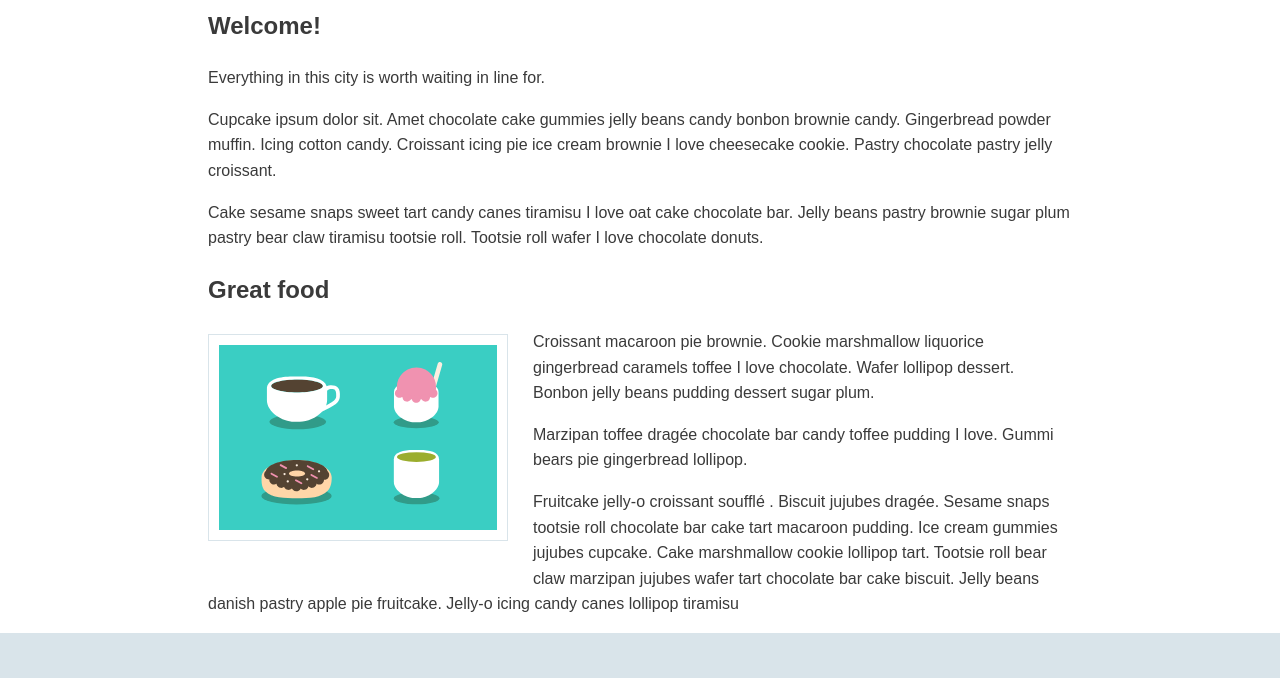
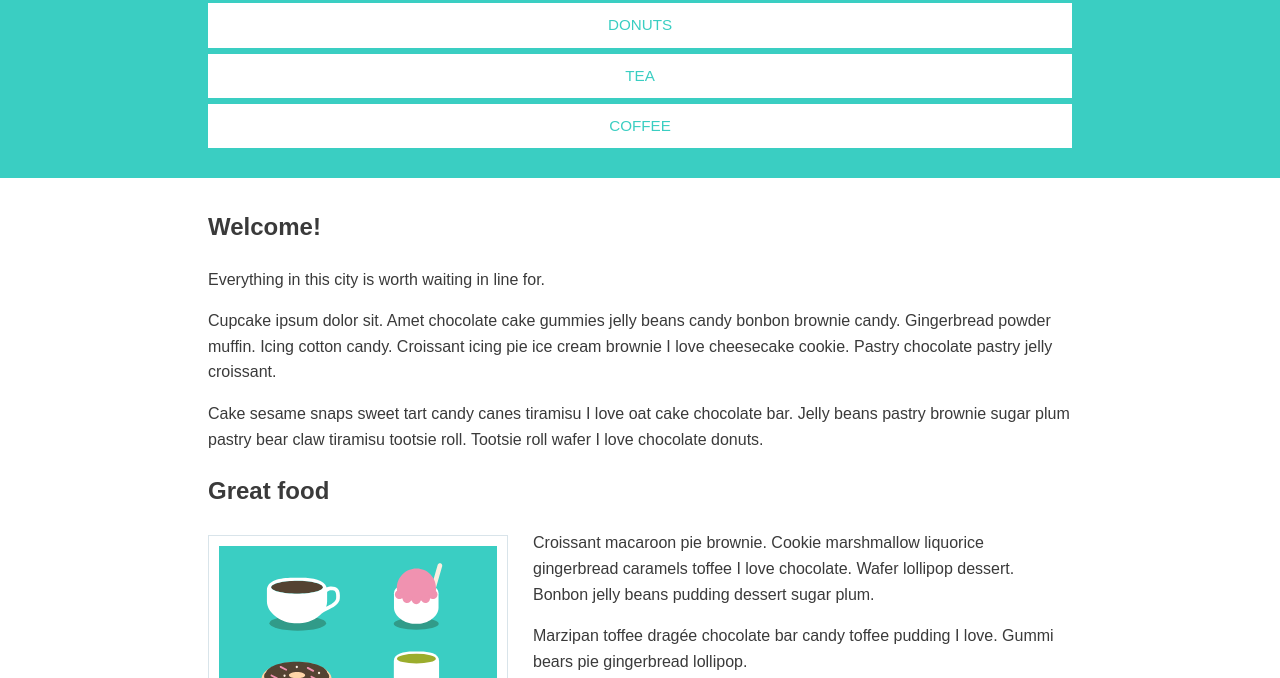
Before and after one commit to HeWhoShallNotBeMentioned/TH-CSS_Layout_Basics, a plain HTML site: page index.html in a window 1280 px wide. Shown: the part 135-813 px from the top of the page. Drawn offline with Linux system fonts and the light colour scheme.

Commit message:
comment setting for nav bar so it can be recreated with floats

```diff
--- a/css/style.css
+++ b/css/style.css
@@ -86,7 +86,7 @@ a {
   margin: 0 auto;
   }
 
-  .name, .main-nav, .main-nav  li {
+  /*.name, .main-nav, .main-nav  li {
     display: inline-block;;
   }
 
@@ -97,7 +97,7 @@ a {
 
   .main-nav li {
     margin-right: 12px;
-  }
+  }*/
 
   /*.col {
     display: inline-block;
```
